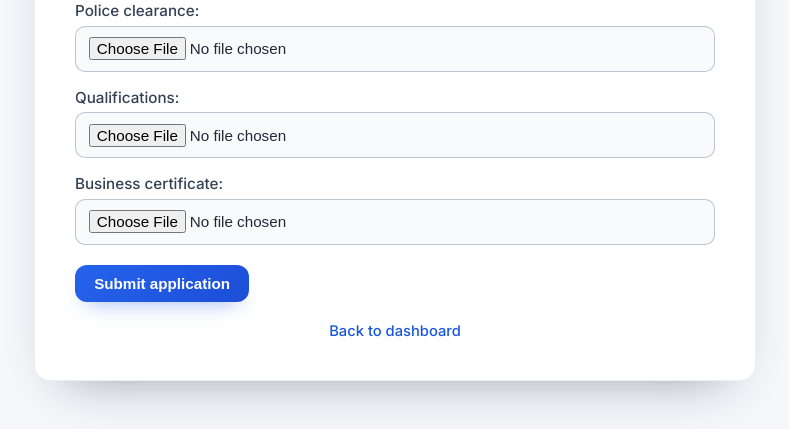
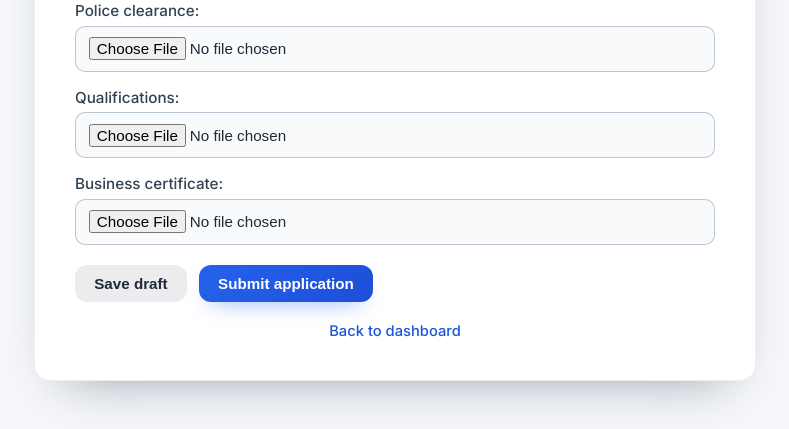
Before and after one commit to KopanoKaasNielsen/Consultants-Application-Management-System, a Django app: page /consultants/apply/ in a window 1280 px wide. Shown: the part 1244-1673 px from the top of the page, without its empty margins (245-1034 px from the left). Run offline with Django 5.2, Linux system fonts and the light colour scheme; the visitor is signed in with stand-in values (Sample User, id 1); data that the repository does not hold is empty.

Commit message:
Show save draft option for new consultant applications

```diff
--- a/apps/consultants/views.py
+++ b/apps/consultants/views.py
@@ -39,4 +39,5 @@ def submit_application(request):
     return render(request, 'consultants/application_form.html', {
         'form': form,
         'is_editing': application is not None and application.status == 'draft',
+        'show_save_draft': application is None or application.status == 'draft',
     })
--- a/templates/consultants/application_form.html
+++ b/templates/consultants/application_form.html
@@ -11,7 +11,7 @@
     {{ form.as_p }}
 
     <div class="form-actions">
-      {% if is_editing %}
+      {% if show_save_draft %}
         <button type="submit" name="action" value="draft" class="btn-secondary">Save draft</button>
       {% endif %}
       <button type="submit" name="action" value="submit" class="btn-primary">Submit application</button>
```
